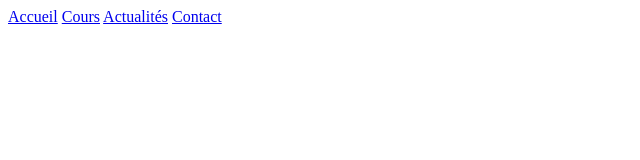
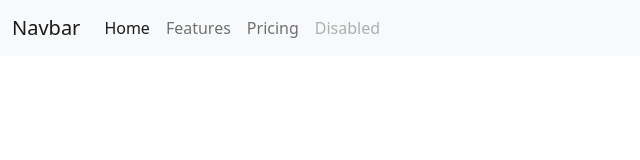
Before and after one commit to Jessica130883/Happy-Voices-Website, a plain HTML site: page index.html in a window 1280 px wide. Shown: the whole page, without its empty margins (0-640 px from the left). Drawn offline with nearby package versions, Linux system fonts and the light colour scheme.

Commit message:
Modification de la nav bar sur la page index.html et mise en forme du body dans le fichier css

```diff
--- a/Stylesheet.css
+++ b/Stylesheet.css
@@ -0,0 +1,4 @@
+* {
+    margin: 0;
+    padding: 0;
+}
--- a/index.html
+++ b/index.html
@@ -5,15 +5,35 @@
     <meta http-equiv="X-UA-Compatible" content="IE=edge">
     <meta name="viewport" content="width=device-width, initial-scale=1.0">
     <link href="Stylesheet.css" rel="Stylesheet">
+    <link href="https://cdn.jsdelivr.net/npm/bootstrap@5.2.3/dist/css/bootstrap.min.css" rel="stylesheet" integrity="sha384-rbsA2VBKQhggwzxH7pPCaAqO46MgnOM80zW1RWuH61DGLwZJEdK2Kadq2F9CUG65" crossorigin="anonymous">
+    <script src="https://cdn.jsdelivr.net/npm/bootstrap@5.2.3/dist/js/bootstrap.bundle.min.js" integrity="sha384-kenU1KFdBIe4zVF0s0G1M5b4hcpxyD9F7jL+jjXkk+Q2h455rYXK/7HAuoJl+0I4" crossorigin="anonymous"></script>
     <title>Happy Voices</title>
 </head>
 <body>
-    <nav>
-        <a href="index.html" class="link-nav">Accueil</a>
-        <a href="cours.html" class="link-nav">Cours</a>
-        <a href="actualites.html" class="link-nav">Actualités</a>
-        <a href="contact.html" class="link-nav">Contact</a>
-    </nav>
+    <nav class="navbar navbar-expand-lg bg-light">
+        <div class="container-fluid">
+          <a class="navbar-brand" href="#">Navbar</a>
+          <button class="navbar-toggler" type="button" data-bs-toggle="collapse" data-bs-target="#navbarNav" aria-controls="navbarNav" aria-expanded="false" aria-label="Toggle navigation">
+            <span class="navbar-toggler-icon"></span>
+          </button>
+          <div class="collapse navbar-collapse" id="navbarNav">
+            <ul class="navbar-nav">
+              <li class="nav-item">
+                <a class="nav-link active" aria-current="page" href="#">Home</a>
+              </li>
+              <li class="nav-item">
+                <a class="nav-link" href="#">Features</a>
+              </li>
+              <li class="nav-item">
+                <a class="nav-link" href="#">Pricing</a>
+              </li>
+              <li class="nav-item">
+                <a class="nav-link disabled">Disabled</a>
+              </li>
+            </ul>
+          </div>
+        </div>
+      </nav>
 
 </body>
 </html>
```
